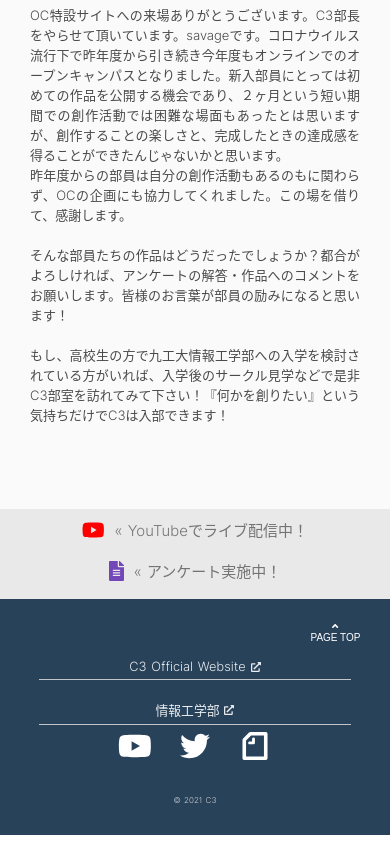
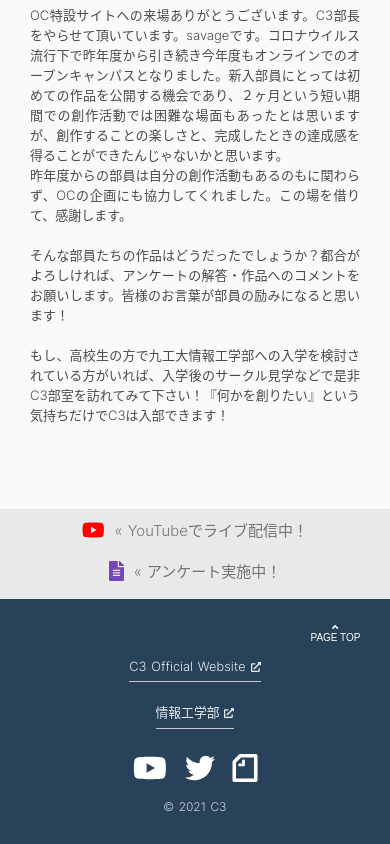
Before and after one commit to Kyutech-C3/OpenCampus2021, a Nuxt app: page / in a window 390 px wide. Shown: the part 5075-5919 px from the top of the page. Built offline with nearby package versions, Linux system fonts and the light colour scheme.

Commit message:
[update] #226 footerのデザインの調整

```diff
--- a/components/Footer.vue
+++ b/components/Footer.vue
@@ -15,7 +15,7 @@
         </a>
         <a class="note" href="https://note.com/c3noteproject" target="_blank"><img src="../static/Footer/note-logo.svg"></a>
       </div>
-      <li>
+      <li class="text-link-box">
         <a
           class="link"
           href="https://compositecomputer.club/"
@@ -73,7 +73,7 @@ button:hover {
   align-items: center;
 }
 .linkItem {
-  width: 60px;
+  width: 50px;
   flex-shrink: 0;
   text-align: center;
 }
@@ -85,6 +85,7 @@ a.note {
 }
 .note img {
   width: 60px;
+  margin: -10px;
 }
 .icon {
 	color: white;
@@ -133,7 +134,7 @@ a.note {
     color: lightgray;
     position: absolute;
     right: 8%;
-    bottom: 8%;
+    bottom: 30px;
   }
 }
 /* スマホ/タブレット縦 */
@@ -161,17 +162,23 @@ a.note {
   a.link {
     margin: auto;
   }
+  .text-link-box {
+    display: flex;
+    align-items: center;
+    justify-content: center;
+    flex-direction: column;
+  }
   .link {
-    padding-bottom: 5px;
-    border-bottom: solid 0.5px lightgray;
+    padding-bottom: 7px;
+    border-bottom: solid 0.5px rgba(255, 255, 255, 0.8);
+    display: inline-block;
   }
   .linkBox {
     position: absolute;
-    bottom: 25%;
+    bottom: 23%;
     left: 0;
     right: 0;
     margin: auto;
-    width: 40%;
   }
   .link-icon {
     font-size: 10px;
@@ -193,7 +200,7 @@ a.note {
   .copyRight {
     color: lightgray;
     margin-top: 70px;
-    font-size: 8px;
+    font-size: 12px;
     display: flex;
     justify-content: center;
   }
```
